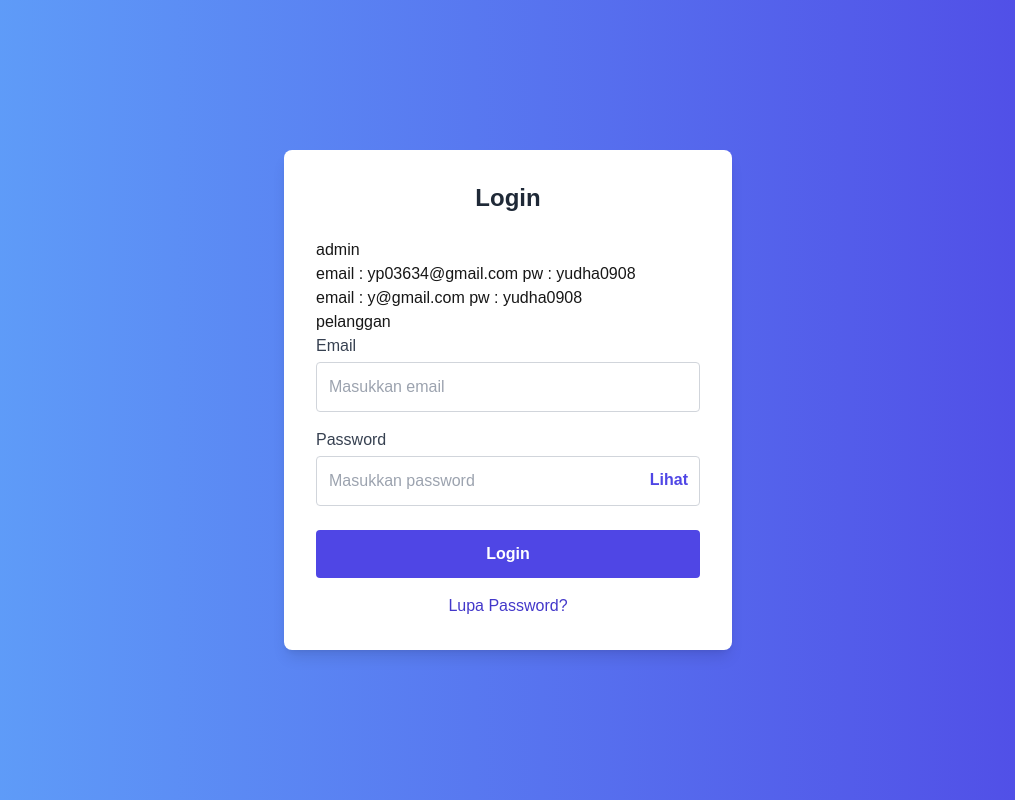
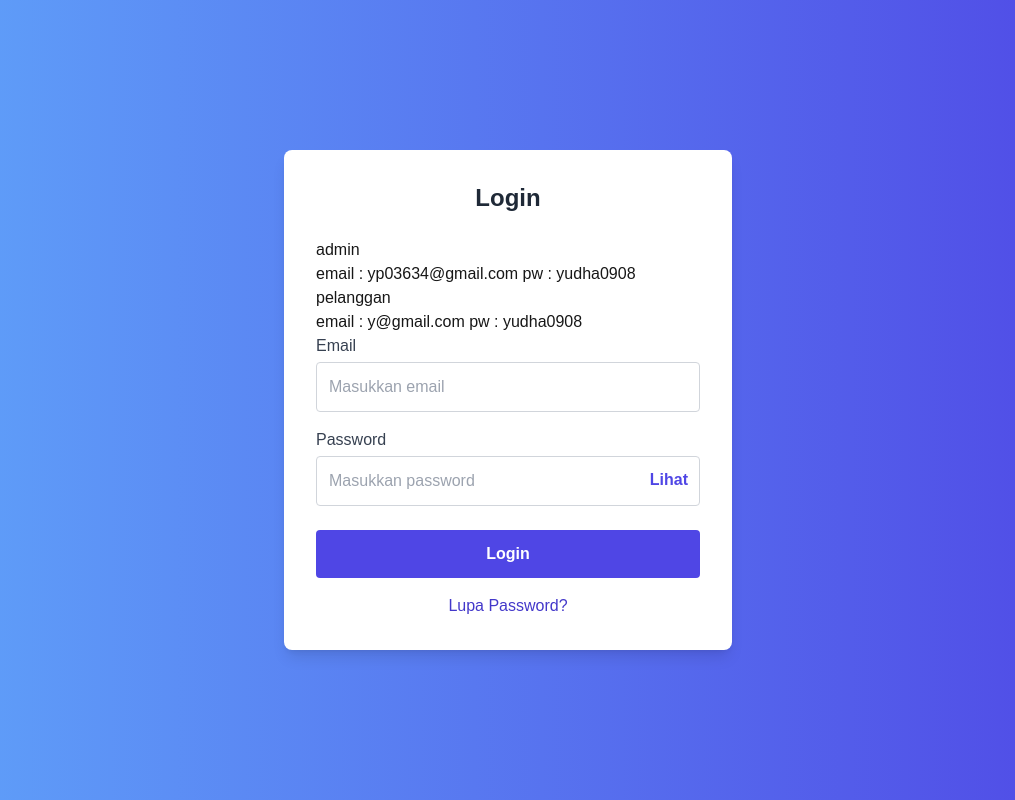
Before and after one commit to Just4flo/part1, a Next.js app: page /login in a window 1280 px wide. Shown: the whole page, without its empty margins (132-1147 px from the left). Built offline with nearby package versions, Linux system fonts and the light colour scheme.

Commit message:
Update login.js

```diff
--- a/pages/login.js
+++ b/pages/login.js
@@ -67,9 +67,8 @@ export default function Login() {
                 <h2 className="text-2xl font-semibold mb-6 text-center text-gray-800">Login</h2>
                     <h2 text-center>admin</h2>
                     <h2>email : yp03634@gmail.com pw : yudha0908</h2>
+                    <h2 text-center>pelanggan</h2>
                     <h2>email : y@gmail.com pw : yudha0908</h2>
-                    <h2 text-center>pelanggan</h2>
-
                 <label htmlFor="email" className="block mb-1 font-medium text-gray-700">
                     Email
                 </label>
```
